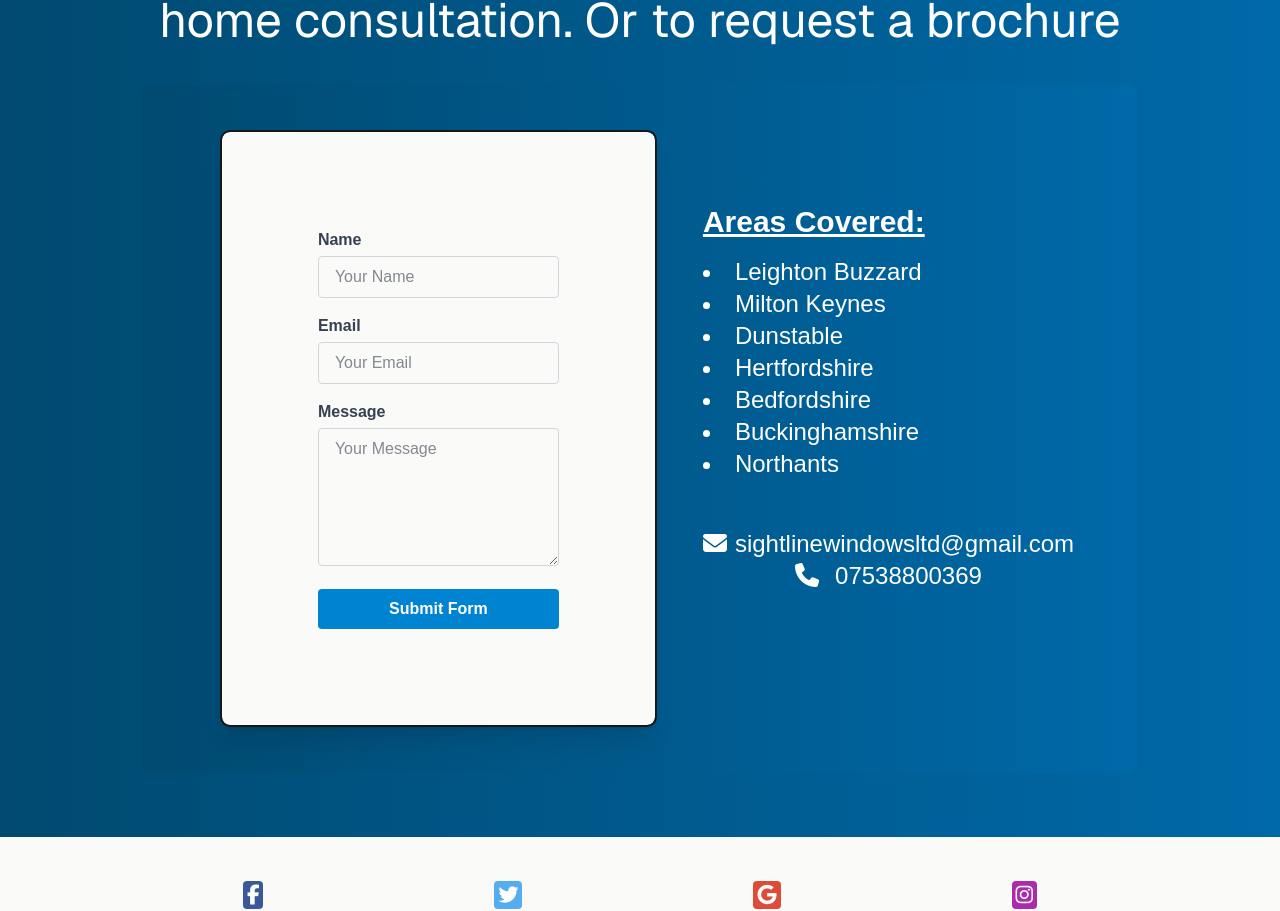
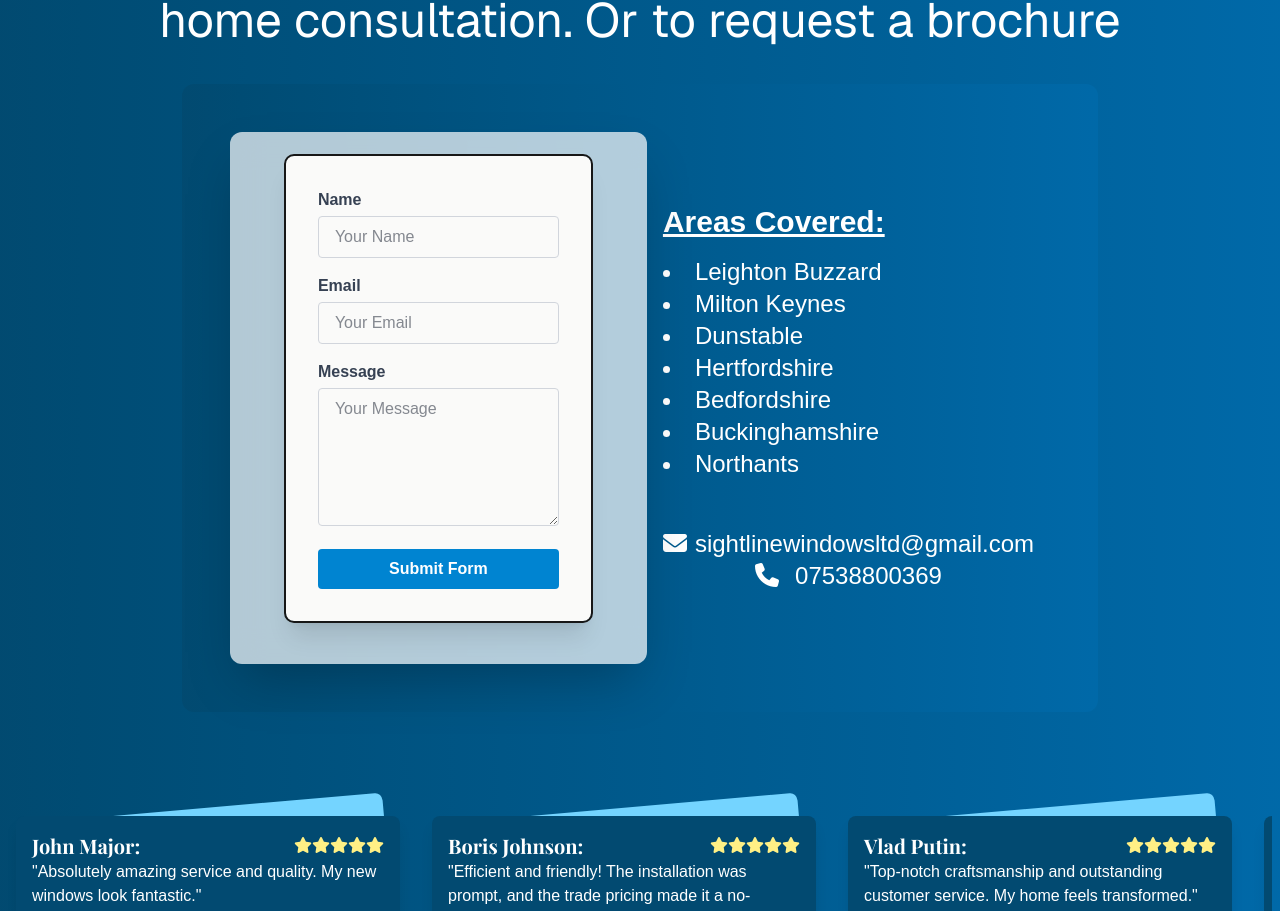
Before and after one commit to jacam666/window-website-styling, a Next.js app: page /contactUs in a window 1280 px wide. Shown: the part 328-1239 px from the top of the page. Built offline with nearby package versions, Linux system fonts and the light colour scheme; a web font is replaced by a local one.

Commit message:
added card slaider for rating into contact us page

```diff
--- a/src/app/about/page.tsx
+++ b/src/app/about/page.tsx
@@ -2,12 +2,7 @@ import Image from "next/image";
 import Footer from "../components/footer";
 import Navbar from "../components/Navbar";
 import { ConsultationButton } from "../components/consultationButton";
-import CardBody from "../components/CardBody";
 import Slider from "../components/RatingsSlider";
-//import StarRating from "../components/StarRating";
-//import CardWrapper from "../components/CardWrapper";
-//import CardBody from "../components/CardBody";
-//import StarRating from "../components/StarRating";
 
 export default function About() {
     return (
@@ -91,55 +86,7 @@ export default function About() {
 
                     </div>
                 </div>
-                <Slider />
-                {/* <div className="flex flex-col md:flex-row gap-6 p-6 mb-6 xl:w-5/6 xl:justify-evenly xl:mx-auto bg-gray-50">
-                    <CardBody>
-                        <div className="flex flex-col sm:flex-row justify-between items-center">
-                            <h1 className="text-xl font-bold text-white">John Major:</h1>
-                            <div className="text-yellow-200">
-                                <i className="fa-solid fa-star"></i>
-                                <i className="fa-solid fa-star"></i>
-                                <i className="fa-solid fa-star"></i>
-                                <i className="fa-solid fa-star"></i>
-                                <i className="fa-solid fa-star"></i>
-                            </div>
-                        </div>
-                        <p className="text-white">
-                            &quot;Absolutely amazing service and quality. My new windows look fantastic.&quot;
-                        </p>
-                    </CardBody>
-                    <CardBody>
-                        <div className="flex flex-col sm:flex-row justify-between items-center">
-                            <h1 className="text-xl font-bold text-white">Boris Johnson:</h1>
-                            <div className="text-yellow-200">
-                                <i className="fa-solid fa-star"></i>
-                                <i className="fa-solid fa-star"></i>
-                                <i className="fa-solid fa-star"></i>
-                                <i className="fa-solid fa-star"></i>
-                                <i className="fa-solid fa-star"></i>
-                            </div>
-                        </div>
-                        <p className="text-white">
-                            &quot;Efficient and friendly! The installation was prompt, and the trade pricing made it a no-brainer.&quot;
-                        </p>
-                    </CardBody>
-                    <CardBody>
-                        <div className="flex flex-col sm:flex-row justify-between items-center">
-                            <h1 className="text-xl font-bold text-white">Vlad Putin:</h1>
-                            <div className="text-yellow-200">
-                                <i className="fa-solid fa-star"></i>
-                                <i className="fa-solid fa-star"></i>
-                                <i className="fa-solid fa-star"></i>
-                                <i className="fa-solid fa-star"></i>
-                                <i className="fa-solid fa-star"></i>
-                            </div>
-                        </div>
-                        <p className="text-white">
-                            &quot;Top-notch craftsmanship and outstanding customer service. My home feels transformed.&quot;
-                        </p>
-                    </CardBody>
-                </div> */}
-
+                {/* <Slider /> */}
             </div>
             <ConsultationButton />
             <Footer />
--- a/src/app/components/CardBody.tsx
+++ b/src/app/components/CardBody.tsx
@@ -38,7 +38,7 @@ const CardBody: React.FC<CardProps> = ({ children }) => {
     return (
         <div className="relative p-2">
             {/* Background card */}
-            <div className="absolute inset-0 scale-x-90 -rotate-[5deg] bg-sky-700 rounded-lg"></div>
+            <div className="absolute inset-0 scale-x-90 -rotate-[5deg] bg-sky-300 rounded-lg"></div>
             {/* Foreground card */}
             <div className="relative bg-sky-900 p-4 shadow-lg rounded-lg">
                 {children}
--- a/src/app/components/RatingsSlider.tsx
+++ b/src/app/components/RatingsSlider.tsx
@@ -66,7 +66,7 @@ const Slider: React.FC = () => {
                     </div>
                 </div>
                 {/* Slider Item 4 */}
-                <div className="flex-shrink-0 snap-start">
+                <div className="flex-shrink-0 snap-start ">
                     <div className="relative w-[400px] h-[200px] md:w-[400px] md:h-[200px]">
                     <CardBody>
                         <div className="flex flex-col sm:flex-row justify-between items-center">
--- a/src/app/components/consultationButton.tsx
+++ b/src/app/components/consultationButton.tsx
@@ -1,6 +1,6 @@
 export function ConsultationButton() {
     return (
-        <div className="py-8  outline-1 outline-gray-900   bg-gradient-to-r from-sky-900 to-sky-700 lg:py-24">
+        <div className="py-8  outline-1 outline-gray-900   bg-gradient-to-br from-sky-900 to-sky-700 lg:py-24">
             <h2 className="font-sans p-4 text-4xl sm:text-6xl  font-bold text-center text-white">
                 Contact us for a free consultation
             </h2>
--- a/src/app/components/contact.tsx
+++ b/src/app/components/contact.tsx
@@ -35,7 +35,7 @@ export default function Contact() {
     }
 
     return (
-        <div className="flex justify-center outline-2 p-4 md:p-24 md:mx-8 bg-stone-50 rounded-lg shadow-xl">
+        <div className="flex justify-center outline-2 p-4 md:p-8  md:mx-8 bg-stone-50 rounded-lg shadow-xl">
             <form onSubmit={handleSubmit} className="space-y-4">
                 <div>
                     <label htmlFor="name" className="block text-gray-700 font-semibold mb-1">
--- a/src/app/contactUs/page.tsx
+++ b/src/app/contactUs/page.tsx
@@ -2,14 +2,15 @@ import React from 'react';
 import Navbar from '../components/Navbar';
 import Footer from '../components/footer';
 import Contact from '../components/contact';
+import Slider from '../components/RatingsSlider';
 
 
 
 export default function ContactUs() {
     return (
-        <div className="flex flex-col ">
-                <Navbar />
-            <div className=" min-h-screen flex flex-col w-full bg-gradient-to-r from-sky-900 to-sky-700 lg:p-16 items-center px-4">
+        <div className="flex flex-col bg-gradient-to-r from-sky-900 to-sky-700 ">
+            <Navbar />
+            <div className=" min-h-screen flex flex-col w-full  lg:p-16 items-center px-4">
                 <h2 className='font-sans text-3xl lg:text-6xl font-extrabold text-center text-white py-4'>
                     Let&apos;s Discuss Your Next Project
                 </h2>
@@ -19,8 +20,11 @@ export default function ContactUs() {
                     Or to request a brochure
                 </h3>
 
-                <div className="flex flex-col md:flex-row justify-evenly bg-gradient-to-r from-sky-900 to-sky-700 p-12 mx-2 rounded-xl">
+                <div className="flex flex-col md:flex-row justify-evenly bg:white sm:bg-gradient-to-r from-sky-900 to-sky-700 p-12 mx-2 rounded-xl">
+                    <div className='backdrop-blur-lg bg-white/70 rounded-xl shadow-2xl p-6'>
                     <Contact />
+
+                    </div>
                     <div className='flex flex-col my-8 rounded-lg  p-4'>
                         <div className="flex flex-col   py-6">
                             <h3 className="underline font-bold text-lg lg:text-3xl mb-4  text-center md:text-left text-white">Areas Covered:</h3>
@@ -45,9 +49,11 @@ export default function ContactUs() {
                             </p>
                         </div>
                     </div>
-
                 </div>
 
+            </div>
+            <div>
+                <Slider />
             </div>
             <Footer />
         </div>
```
Also changed, not shown: src/app/components/StarRating.tsx (+0 -13 lines).
